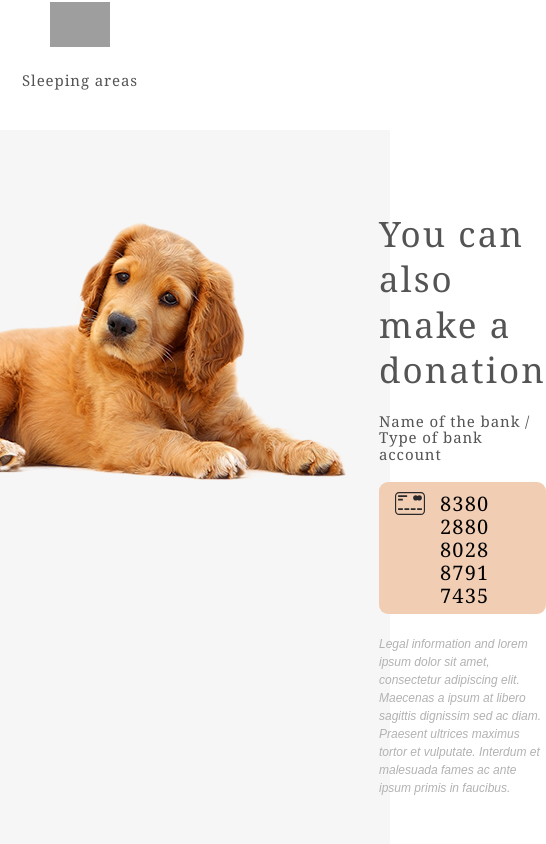
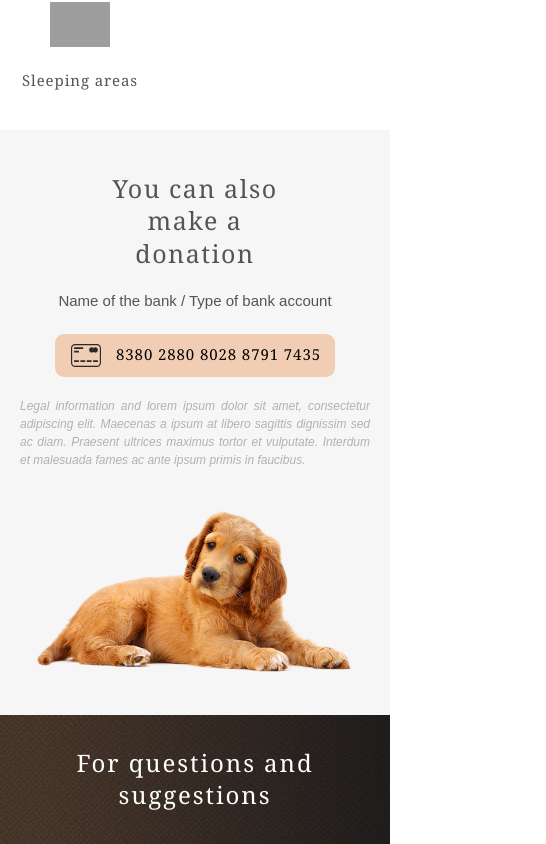
Before and after one commit to manovik/shelter, a React (Create React App) app: page / in a window 390 px wide. Shown: the part 2980-3824 px from the top of the page, 546 px wide, since content can reach past the window. Built offline with nearby package versions, Linux system fonts and the light colour scheme; grey boxes are pictures that could not be loaded.

Commit message:
feat: add stylesheets to donate

```diff
--- a/src/components/6-donate/donate.scss
+++ b/src/components/6-donate/donate.scss
@@ -59,3 +59,84 @@
     color: #B2B2B2;
   }
 }
+
+@media (max-width: 1100px) {
+  .donate {
+    &__wrapper {
+      flex-direction: column-reverse;
+      align-items: center;
+    }
+    &__img {
+      transform: translateY(0);
+      margin-right: 0;
+    }
+    &__box {
+      margin-bottom: 58px;
+    }
+  }
+}
+
+@media (max-width: 840px) {
+  .donate {
+    padding-bottom: 101px;
+  }
+}
+
+@media (max-width: 767px) {
+  .donate {
+    &__img {
+      max-width: 70vw;
+    }
+  }
+}
+
+@media (max-width: 720px) {
+  .donate {
+    padding-top: 39px;
+    padding-bottom: 29px;
+    &__title {
+      font-size: 25px;
+      margin-bottom: 35px;
+      margin-bottom: 15px;
+    }
+    &__box {
+      align-items: center;
+      text-align: center;
+    }
+  }
+}
+
+
+@media (max-width: 450px) {
+  .container {
+    padding: 0 10px;
+  }
+  .donate{
+    padding-right: 0;
+    padding-top: 42px;
+    padding-bottom: 42px;
+    &__title {
+      margin-bottom: 24px;
+      padding: 0 40px;
+    }
+    &__box {
+      margin-bottom: 41px;
+    }
+    &__text {
+      font-family: $arial;
+      letter-spacing: 0;
+      margin-bottom: 24px;
+    }
+    &__card-number {
+      font-size: 15px;
+      padding-top: 2px;
+    }
+    &__small-text {
+      text-align: justify;
+      padding: 0 10px;
+    }
+    &__img {
+      max-width: 81vw;
+    }
+  }
+}
```
